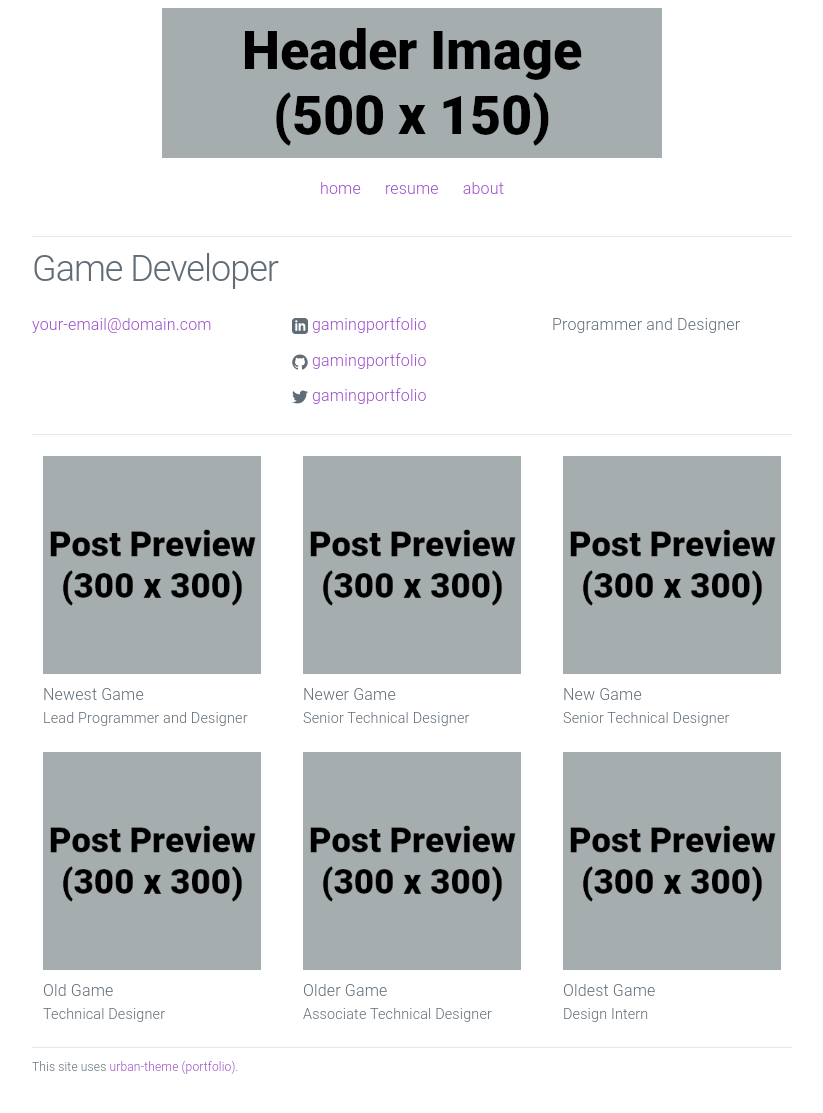
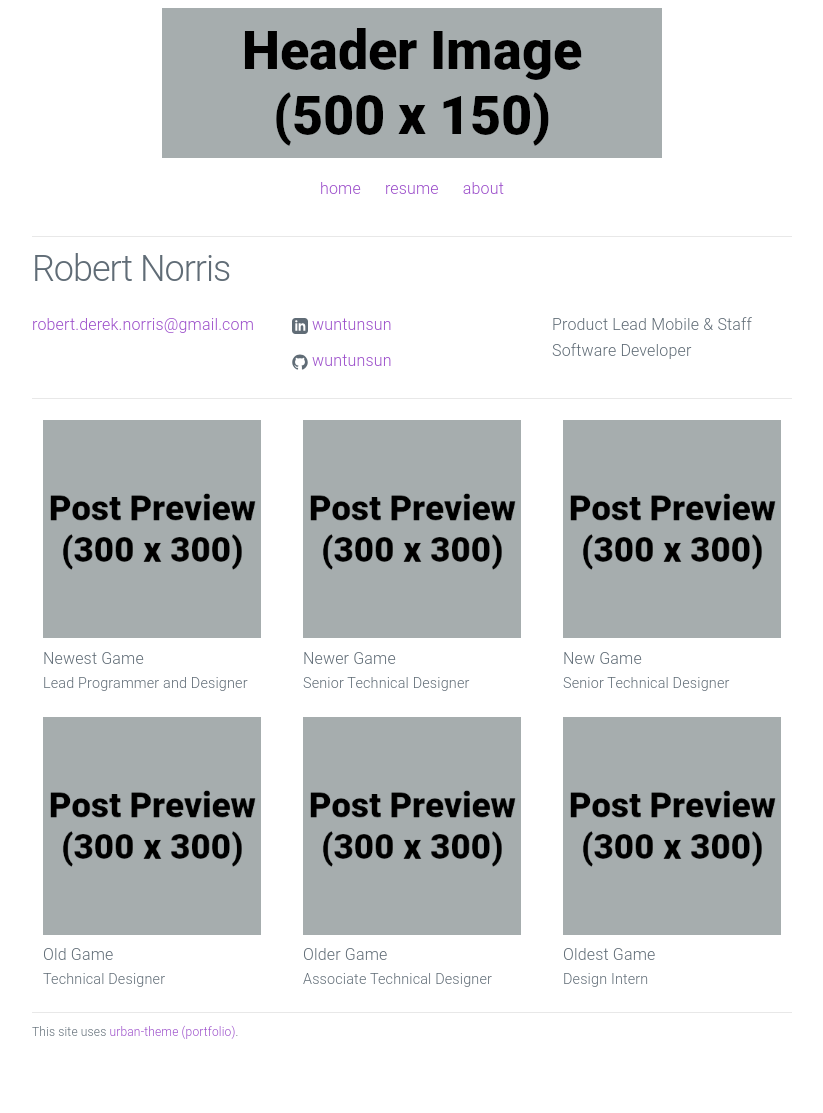
Before and after one commit to wuntunsun/portfolio.github.io, a Jekyll site: the page built from index.html, in a window 1280 px wide. Shown: the whole page, without its empty margins (228-1051 px from the left). Built offline with Jekyll 4.4.1, drawn with Linux system fonts in a browser that asks for light colours; after the commit the page ends 1077 px from its top, so only the background shows below that.

Commit message:
Update _config.yml

```diff
--- a/_config.yml
+++ b/_config.yml
@@ -1,12 +1,12 @@
 # Site settings
-title: Game Developer
-email: your-email@domain.com
+title: Robert Norris
+email: robert.derek.norris@gmail.com
 description: > # keep this and put description below
-  Programmer and Designer
-url: "https://yourdomain.com" # the base hostname & protocol for your site
-linkedin_url: "https://www.linkedin.com/in/gamingportfolio"
-github_username: gamingportfolio
-twitter_username: gamingportfolio
+  Product Lead Mobile & Staff Software Developer
+url: "https://wuntunsun/portfolio.github.io" # the base hostname & protocol for your site
+linkedin_url: "https://www.linkedin.com/in/robertdereknorris/"
+github_username: wuntunsun
+#twitter_username: gamingportfolio
 footer_text: "This site uses <a href='https://github.com/gamingportfolio/urban-theme-portfolio'>urban-theme (portfolio)</a>."
 
 # Build settings
```
